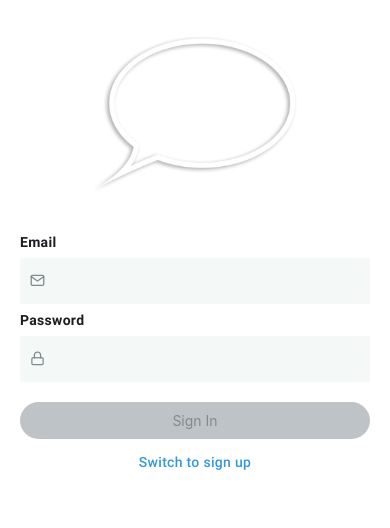
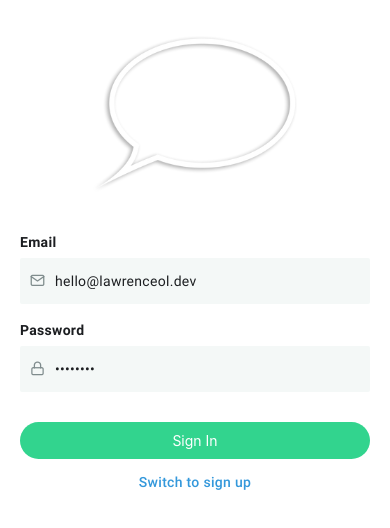
Before and after one commit to LawrenceOL/learning-moochat, a React Native app in the folder moochat/: screen / in a window 390 px wide. Shown: the top 528 px of the page. Built offline with nearby package versions, Linux system fonts and the light colour scheme; no server answers.

Commit message:
create test mode for sign in form

```diff
--- a/moochat/components/SignInForm.js
+++ b/moochat/components/SignInForm.js
@@ -10,16 +10,18 @@ import { ActivityIndicator, Alert } from "react-native";
 import { useDispatch } from "react-redux";
 import colors from "../constants/colors";
 
+const isTestMode = true;
+
 const initialState = {
   inputValues: {
-    email: "",
-    password: "",
+    email: isTestMode ? "hello@lawrenceol.dev" : "",
+    password: isTestMode ? "password" : "",
   },
   inputValidities: {
-    email: false,
-    password: false,
+    email: isTestMode,
+    password: isTestMode,
   },
-  formisValid: false,
+  formIsValid: isTestMode,
 };
 
 const SignInForm = () => {
@@ -69,6 +71,7 @@ const SignInForm = () => {
         keyboardType="email-address"
         autoCapitalize="none"
         onInputChanged={inputChangedHandler}
+        value={formState.inputValues.email}
         errorText={formState.inputValidities["email"]}
       />
       <Input
@@ -79,6 +82,7 @@ const SignInForm = () => {
         autoCapitalize="none"
         secureTextEntry
         onInputChanged={inputChangedHandler}
+        value={formState.inputValues.password}
         errorText={formState.inputValidities["password"]}
       />
 
```
